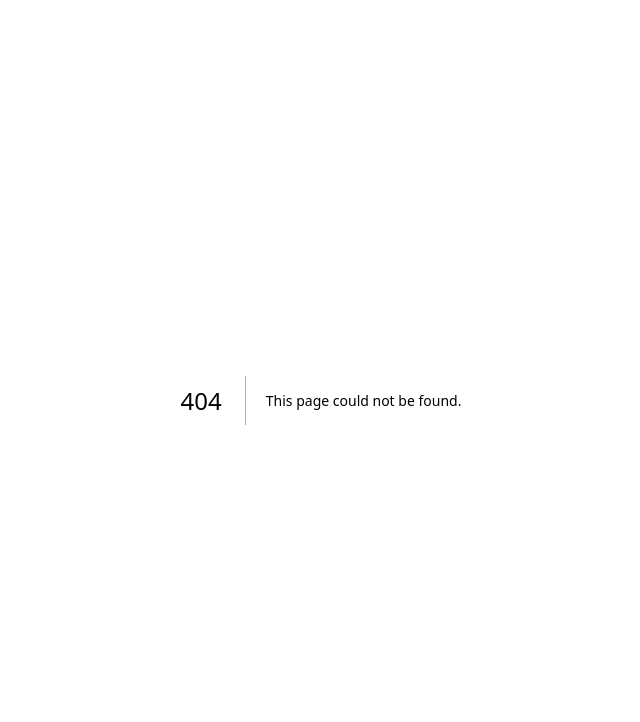
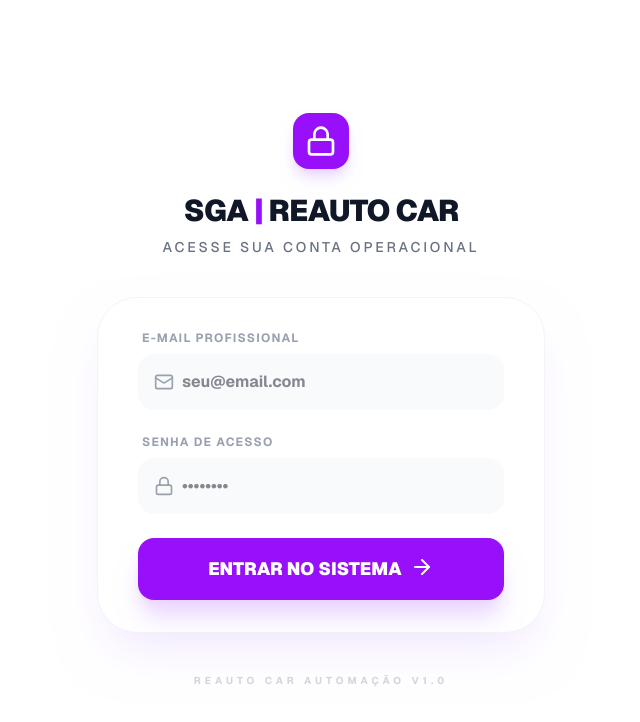
Before and after one commit to guilhsantos/Inventory_Automation, a Next.js app: page /login in a window 1280 px wide. Before the commit this address had no page. Shown: the top 722 px of the page, without its empty margins (319-959 px from the left). Built offline with nearby package versions, Linux system fonts and the light colour scheme; no server answers.

Commit message:
Parte 2: Login e Roteamento por Role

```diff
--- /dev/null
+++ b/src/app/login/page.tsx
@@ -0,0 +1,121 @@
+"use client";
+
+import { useState } from "react";
+import { supabase } from "@/lib/supabase";
+import { useRouter } from "next/navigation";
+import { Lock, Mail, Loader2, ArrowRight } from "lucide-react";
+
+export default function LoginPage() {
+  const [email, setEmail] = useState("");
+  const [password, setPassword] = useState("");
+  const [loading, setLoading] = useState(false);
+  const [error, setError] = useState<string | null>(null);
+  const router = useRouter();
+
+  const handleLogin = async (e: React.FormEvent) => {
+    e.preventDefault();
+    setLoading(true);
+    setError(null);
+
+    const { error } = await supabase.auth.signInWithPassword({
+      email,
+      password,
+    });
+
+    if (error) {
+      setError("E-mail ou senha incorretos.");
+      setLoading(false);
+    } else {
+      router.push("/"); // Vai para a home, onde faremos o roteamento por cargo
+    }
+  };
+
+  return (
+    <div className="min-h-screen bg-white flex flex-col justify-center py-12 px-6 lg:px-8 font-sans">
+      <div className="sm:mx-auto sm:w-full sm:max-w-md">
+        <div className="flex justify-center">
+          <div className="bg-purple-600 p-3 rounded-2xl shadow-lg shadow-purple-200">
+            <Lock className="text-white" size={32} />
+          </div>
+        </div>
+        <h2 className="mt-6 text-center text-3xl font-black tracking-tight text-gray-900">
+          SGA <span className="text-purple-600">|</span> REAUTO CAR
+        </h2>
+        <p className="mt-2 text-center text-sm text-gray-500 font-medium uppercase tracking-[0.2em]">
+          Acesse sua conta operacional
+        </p>
+      </div>
+
+      <div className="mt-10 sm:mx-auto sm:w-full sm:max-w-md">
+        <div className="bg-white py-8 px-4 border border-gray-100 shadow-2xl shadow-purple-100 rounded-[2.5rem] sm:px-10">
+          <form className="space-y-6" onSubmit={handleLogin}>
+            <div>
+              <label className="block text-xs font-bold text-gray-400 uppercase tracking-widest ml-1 mb-2">
+                E-mail Profissional
+              </label>
+              <div className="relative">
+                <div className="absolute inset-y-0 left-0 pl-4 flex items-center pointer-events-none text-gray-400">
+                  <Mail size={20} />
+                </div>
+                <input
+                  type="email"
+                  required
+                  value={email}
+                  onChange={(e) => setEmail(e.target.value)}
+                  className="block w-full pl-11 pr-4 py-4 bg-gray-50 border-transparent rounded-2xl focus:bg-white focus:ring-4 focus:ring-purple-50 focus:border-purple-600 text-gray-900 font-bold transition-all outline-none"
+                  placeholder="seu@email.com"
+                />
+              </div>
+            </div>
+
+            <div>
+              <label className="block text-xs font-bold text-gray-400 uppercase tracking-widest ml-1 mb-2">
+                Senha de Acesso
+              </label>
+              <div className="relative">
+                <div className="absolute inset-y-0 left-0 pl-4 flex items-center pointer-events-none text-gray-400">
+                  <Lock size={20} />
+                </div>
+                <input
+                  type="password"
+                  required
+                  value={password}
+                  onChange={(e) => setPassword(e.target.value)}
+                  className="block w-full pl-11 pr-4 py-4 bg-gray-50 border-transparent rounded-2xl focus:bg-white focus:ring-4 focus:ring-purple-50 focus:border-purple-600 text-gray-900 font-bold transition-all outline-none"
+                  placeholder="••••••••"
+                />
+              </div>
+            </div>
+
+            {error && (
+              <div className="p-4 bg-red-50 rounded-xl border border-red-100">
+                <p className="text-sm text-red-600 font-bold text-center">{error}</p>
+              </div>
+            )}
+
+            <div>
+              <button
+                type="submit"
+                disabled={loading}
+                className="group relative w-full flex justify-center py-4 px-4 border border-transparent rounded-2xl shadow-xl shadow-purple-200 text-lg font-black text-white bg-purple-600 hover:bg-purple-700 focus:outline-none focus:ring-4 focus:ring-purple-100 transition-all disabled:bg-gray-300 disabled:shadow-none"
+              >
+                {loading ? (
+                  <Loader2 className="animate-spin" size={24} />
+                ) : (
+                  <>
+                    ENTRAR NO SISTEMA
+                    <ArrowRight className="ml-2 group-hover:translate-x-1 transition-transform" />
+                  </>
+                )}
+              </button>
+            </div>
+          </form>
+        </div>
+      </div>
+
+      <p className="mt-10 text-center text-[10px] text-gray-300 font-bold uppercase tracking-[0.4em]">
+        Reauto Car Automação v1.0
+      </p>
+    </div>
+  );
+}
--- a/src/app/page.tsx
+++ b/src/app/page.tsx
@@ -1,78 +1,73 @@
-import { Package, QrCode, ClipboardList, Activity, ArrowRight } from "lucide-react";
+"use client";
+
+import { useAuth } from "@/lib/auth-context";
+import { useRouter } from "next/navigation";
+import { useEffect } from "react";
+import { Loader2, QrCode, Package, Activity } from "lucide-react";
 import Link from "next/link";
 
-export default function Home() {
+export default function HomePage() {
+  const { user, role, loading } = useAuth();
+  const router = useRouter();
+
+  useEffect(() => {
+    if (!loading && !user) {
+      router.push("/login");
+    }
+
+    // REDIRECIONAMENTO POR CARGO
+    // Se for operador de estoque, manda direto pro scanner pra ele não perder tempo
+    if (!loading && role === 'OP_ESTOQUE') {
+      router.push("/scanner");
+    }
+  }, [user, role, loading, router]);
+
+  if (loading) {
+    return (
+      <div className="min-h-screen bg-white flex items-center justify-center">
+        <Loader2 className="animate-spin text-purple-600" size={48} />
+      </div>
+    );
+  }
+
+  // Se for ADMIN, ele vê a Dashboard Completa
   return (
-    <div className="min-h-screen bg-white text-gray-900 font-sans">
-      {/* Header com degradê roxo discreto */}
-      <nav className="bg-white border-b border-gray-100 p-6 shadow-sm">
-        <div className="max-w-4xl mx-auto flex justify-between items-center">
-          <div>
-            <h1 className="font-black text-2xl tracking-tighter text-gray-900">
-              SGA <span className="text-purple-600">|</span> REAUTO CAR
-            </h1>
-            <p className="text-[10px] text-purple-600 font-bold uppercase tracking-[0.2em]">Sistemas de Gestão de Automação</p>
+    <div className="min-h-screen bg-white text-gray-900 p-6">
+      <nav className="max-w-4xl mx-auto flex justify-between items-center mb-12">
+        <h1 className="font-black text-2xl tracking-tighter">SGA <span className="text-purple-600">|</span> ADM</h1>
+        <div className="flex items-center gap-3">
+          <div className="text-right mr-2">
+            <p className="text-xs font-bold text-gray-400 uppercase tracking-widest">Usuário Logado</p>
+            <p className="text-sm font-black text-purple-600 uppercase">{user?.email?.split('@')[0]}</p>
           </div>
-          <div className="bg-purple-50 p-2 rounded-lg text-purple-600">
-            <Activity size={24} />
-          </div>
+          <button onClick={() => router.push('/api/auth/logout')} className="bg-gray-100 p-2 rounded-lg text-gray-400">
+            Sair
+          </button>
         </div>
       </nav>
 
-      {/* Main Content */}
-      <main className="max-w-4xl mx-auto p-8">
-        <div className="mb-12">
-          <h2 className="text-4xl font-black text-gray-900 leading-tight">
-            Olá, <br/>
-            <span className="text-purple-600">O que vamos fazer hoje?</span>
-          </h2>
+      <main className="max-w-4xl mx-auto">
+        <div className="mb-10">
+          <h2 className="text-4xl font-black leading-tight">Painel de <span className="text-purple-600">Controle GERAL</span></h2>
+          <p className="text-gray-400 mt-2 font-medium uppercase tracking-widest text-xs">Visão Administrativa - Reauto Car</p>
         </div>
 
-        {/* Grid de Botões Estilo "Cards" */}
         <div className="grid grid-cols-1 md:grid-cols-2 gap-6">
-
-          <Link href="/scanner" className="group p-8 bg-white rounded-3xl border-2 border-gray-100 hover:border-purple-600 hover:shadow-2xl hover:shadow-purple-100 transition-all text-left relative overflow-hidden">
-            <div className="bg-purple-600 text-white p-4 rounded-2xl w-fit mb-6 group-hover:scale-110 transition-transform">
+          <Link href="/scanner" className="p-8 bg-white border-2 border-gray-100 rounded-[2.5rem] hover:border-purple-600 transition-all group shadow-sm">
+            <div className="bg-purple-600 text-white p-4 rounded-2xl w-fit mb-6">
               <QrCode size={32} />
             </div>
-            <h3 className="font-bold text-2xl text-gray-900">Bipar QR Code</h3>
-            <p className="text-gray-500 mt-2">Dar baixa em kits e peças no estoque real.</p>
-            <ArrowRight className="absolute bottom-8 right-8 text-gray-300 group-hover:text-purple-600 transition-colors" />
+            <h3 className="font-bold text-2xl">Módulo de Estoque</h3>
+            <p className="text-gray-400 mt-2">Acesso ao scanner e baixa de kits.</p>
           </Link>
 
-          <button className="group p-8 bg-gray-50 rounded-3xl border-2 border-transparent hover:border-gray-200 transition-all text-left relative">
-            <div className="bg-gray-200 text-gray-600 p-4 rounded-2xl w-fit mb-6">
+          <Link href="/producao" className="p-8 bg-white border-2 border-gray-100 rounded-[2.5rem] hover:border-purple-600 transition-all group shadow-sm opacity-50 cursor-not-allowed">
+            <div className="bg-gray-100 text-gray-400 p-4 rounded-2xl w-fit mb-6">
               <Package size={32} />
             </div>
-            <h3 className="font-bold text-2xl text-gray-900 text-gray-400">Lançar Produção</h3>
-            <p className="text-gray-400 mt-2">Módulo de saída de máquinas (Fase 2).</p>
-          </button>
-
-          <button className="group p-8 bg-gray-50 rounded-3xl border-2 border-transparent hover:border-gray-200 transition-all text-left relative">
-            <div className="bg-gray-200 text-gray-600 p-4 rounded-2xl w-fit mb-6">
-              <ClipboardList size={32} />
-            </div>
-            <h3 className="font-bold text-2xl text-gray-900 text-gray-400">Ver Estoque</h3>
-            <p className="text-gray-400 mt-2">Consultar saldos e inventário atual.</p>
-          </button>
-
-          <div className="p-8 bg-purple-600 rounded-3xl text-white flex flex-col justify-center">
-            <h3 className="font-bold text-xl">Dica Sênior:</h3>
-            <p className="opacity-80 mt-2 text-sm">
-              Use o leitor em locais iluminados para garantir 100% de precisão na bipagem dos kits.
-            </p>
-          </div>
-        </div>
-
-        {/* Rodapé técnico */}
-        <div className="mt-16 border-t border-gray-100 pt-8 flex justify-between items-center">
-          <p className="text-xs text-gray-400 font-medium uppercase tracking-widest">
-            Cloud Sync Active
-          </p>
-          <div className="flex gap-2">
-             <div className="w-2 h-2 bg-green-500 rounded-full animate-pulse"></div>
-             <span className="text-[10px] font-bold text-gray-500">SERVER ONLINE</span>
-          </div>
+            <h3 className="font-bold text-2xl">Módulo Produção</h3>
+            <p className="text-gray-400 mt-2">Controle de saída de máquinas (Em breve).</p>
+          </Link>
         </div>
       </main>
     </div>
```
